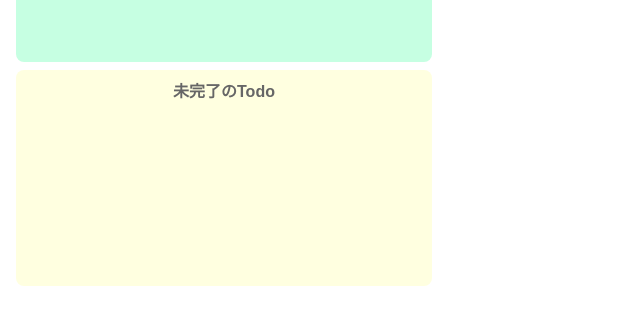
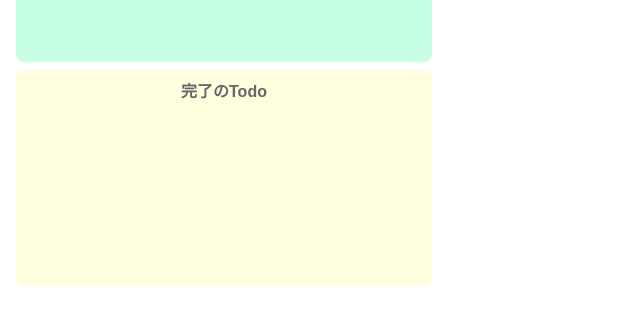
Before and after one commit to tokuyama-shouta/react-todolist, a React (Create React App) app: page / in a window 1280 px wide. Shown: the part 216-540 px from the top of the page, without its empty margins (0-640 px from the left). Built offline with nearby package versions, Linux system fonts and the light colour scheme.

Commit message:
コンポーネント化

```diff
--- a/src/App.jsx
+++ b/src/App.jsx
@@ -1,7 +1,11 @@
 import React,{useState} from 'react'
 import "./styles.css";
+import InputTodo from './components/InputTodo';
+import IncompleteTodos from './components/IncompleteTodos';
+import CompleteTodos from './components/CompleteTodos';
 
- const App = () => {
+
+const App = () => {
    const [todoText, setTodoText] = useState('');
    const [incompleteTodos, setIncompleteTodos] = useState([]);
    const [completeTodos, setCompleteTodos] = useState([]);
@@ -40,40 +44,9 @@
 
   return (
     <>
-      <div className="input-area">
-        <input placeholder="Todoを入力" value={todoText} onChange={onChangeTodoText}/>
-        <button onClick={onClickAdd}>追加</button>
-      </div>
-      <div className="incomplete-area">
-        <p className="title">未完了のTodo</p>
-        <ul >
-          {incompleteTodos.map((todo,index) => {
-            return(
-              <div key={todo} className="list-row">
-                <li>{todo}</li>
-                <button onClick={() => onClickComplete(index)}>完了</button>
-                <button onClick={() => onClickDelete(index)}>消去</button>
-              </div>
-            );
-          })}
-        </ul>
-
-      </div>
-      <div className="complete-area">
-        <p className="title">未完了のTodo</p>
-          <ul>
-            {completeTodos.map((todo,index) => {
-              return(
-                <div key={todo} className="list-row">
-                  <li>{todo}</li>
-                  <button onClick={() => onClickBack(index)}>戻す</button>
-                </div>
-              );
-            })}
-          </ul>
-      </div>
-
-
+      <InputTodo todoText={todoText} onChange={onChangeTodoText} onClick={onClickAdd}/>
+      <IncompleteTodos todos={incompleteTodos} onClickComplete={onClickComplete} onClickDelete={onClickDelete}/>
+      <CompleteTodos todos={completeTodos} onClickBack={onClickBack}/>
     </>
   )
 };
--- /dev/null
+++ b/src/components/CompleteTodos.jsx
@@ -0,0 +1,23 @@
+import React from 'react'
+
+const CompleteTodos = (props) => {
+  const {todos,onClickBack} = props
+  return(
+    <div className="complete-area">
+      <p className="title">完了のTodo</p>
+      <ul>
+        {todos.map((todo,index) => {
+          return(
+            <div key={todo} className="list-row">
+              <li>{todo}</li>
+              <button onClick={() => onClickBack(index)}>戻す</button>
+            </div>
+          );
+        })}
+      </ul>
+    </div>
+
+  )
+}
+
+export default CompleteTodos
--- /dev/null
+++ b/src/components/IncompleteTodos.jsx
@@ -0,0 +1,23 @@
+import React from 'react';
+
+const IncompleteTodos = (props) => {
+  const {todos,onClickComplete,onClickDelete} = props
+  return(
+    <div className="incomplete-area">
+      <p className="title">未完了のTodo</p>
+      <ul >
+        {todos.map((todo,index) => {
+          return(
+            <div key={todo} className="list-row">
+              <li>{todo}</li>
+              <button onClick={() => onClickComplete(index)}>完了</button>
+              <button onClick={() => onClickDelete(index)}>消去</button>
+            </div>
+          );
+        })}
+      </ul>
+    </div>
+  )
+}
+
+export default IncompleteTodos
--- /dev/null
+++ b/src/components/InputTodo.jsx
@@ -0,0 +1,13 @@
+import React from 'react';
+
+const InputTodo = (props) => {
+  const {todoText,onChange,onClick} = props
+  return(
+      <div className="input-area">
+        <input placeholder="Todoを入力" value={todoText} onChange={onChange}/>
+        <button onClick={onClick}>追加</button>
+      </div>
+  )
+}
+
+export default InputTodo
```
